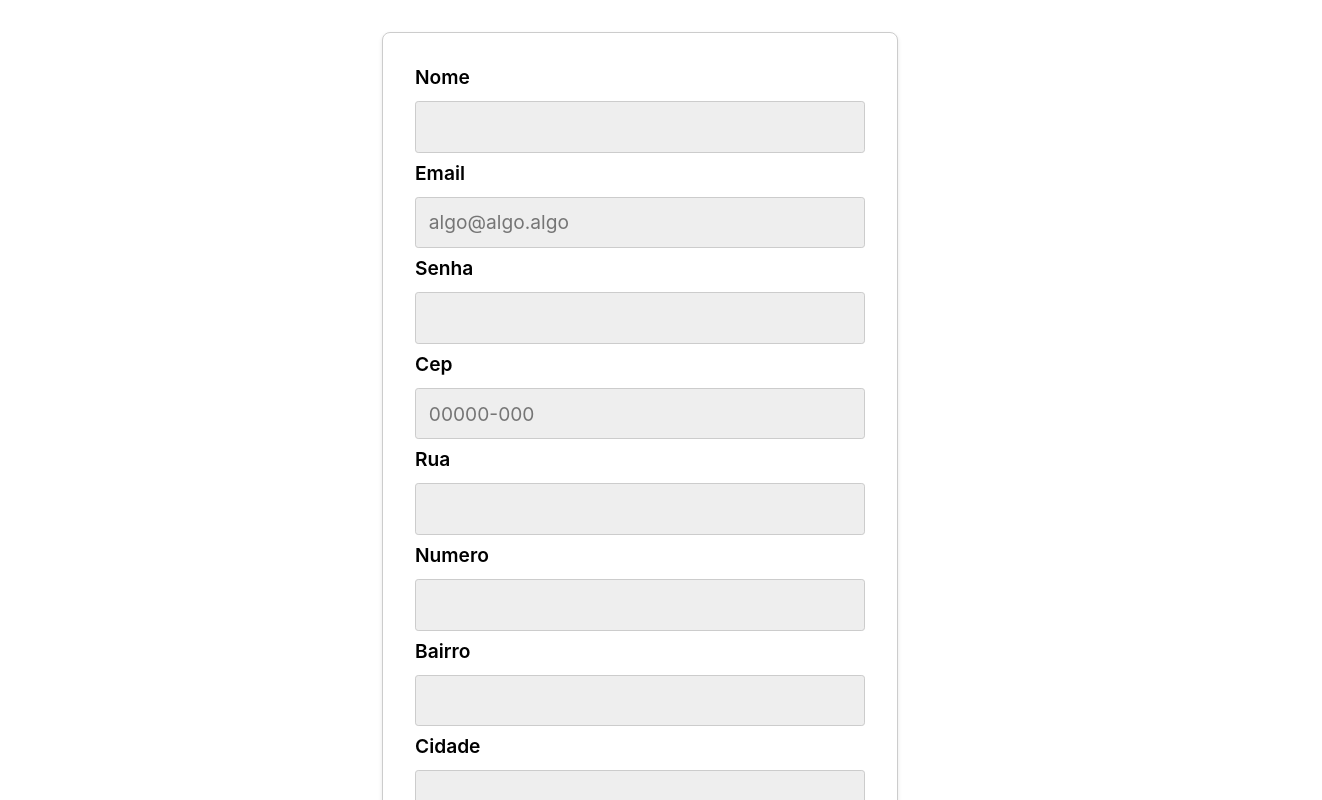
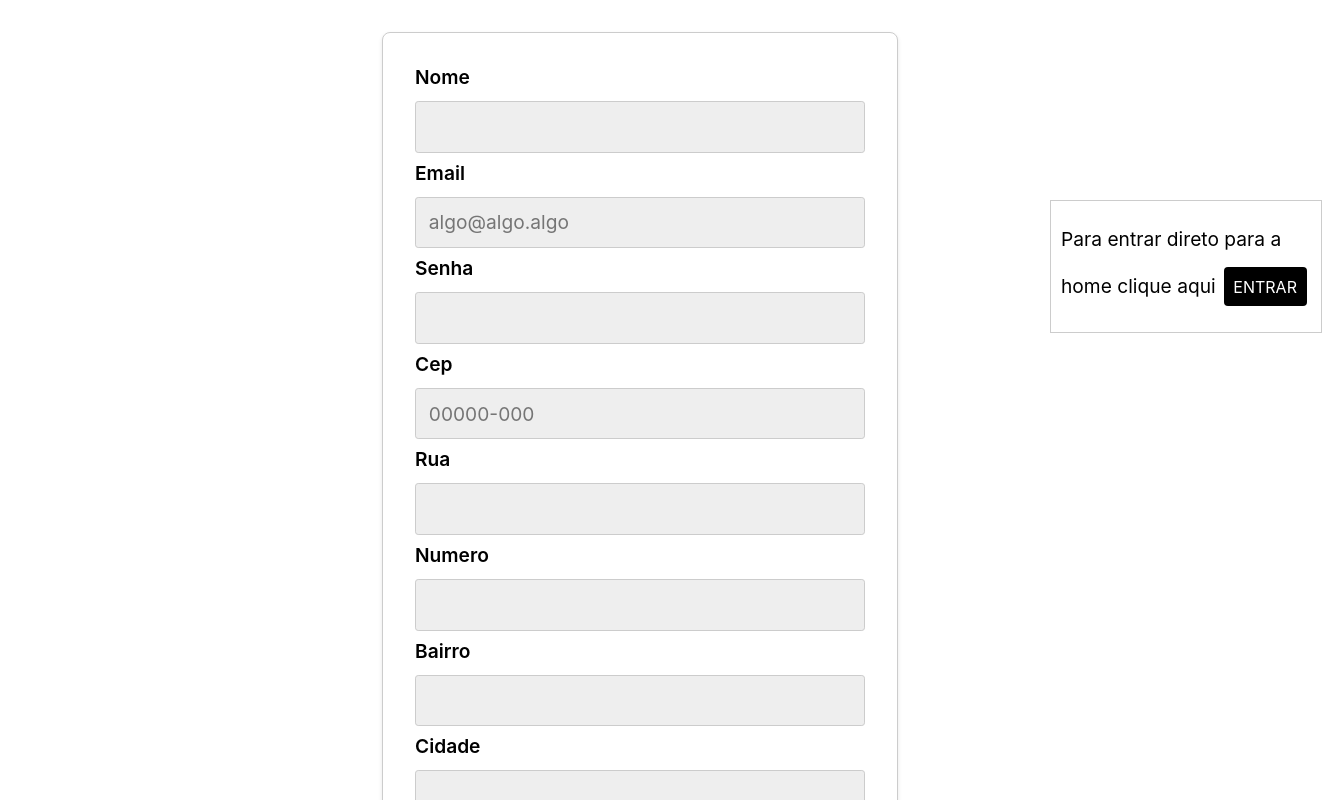
Before and after one commit to jonathanbardanca/exercicio-react, a React (Vite) app: page / in a window 1280 px wide. Shown: the top 800 px of the page, 1322 px wide, since content can reach past the window. Built offline with nearby package versions, Linux system fonts and the light colour scheme.

Commit message:
adicionado botao no form para entrar direto para home

```diff
--- a/src/components/Form.jsx
+++ b/src/components/Form.jsx
@@ -94,6 +94,13 @@ const Form = () => {
         <button type="submit">Enviar</button>
       </form>
 
+      <span className={styles.Span}>
+        <p>
+          Para entrar direto para a home clique aqui
+          <button type="button" onClick={() => navigate('/Home')}>ENTRAR</button>
+        </p>
+      </span>
+
       <dialog ref={dialogRef} style={{ border: "none", padding: "1rem" }}>
         <p>Formulário enviado com sucesso!</p>
       </dialog>
--- a/src/styles/Form.module.css
+++ b/src/styles/Form.module.css
@@ -10,6 +10,7 @@
   display: flex;
   flex-direction: column;
   gap: 0.5rem;
+  position: relative;
 }
 
 .form button {
@@ -58,3 +59,24 @@
   background: white;
   box-shadow: 0 0 0 3px rgba(173, 223, 255, 0.5);
 }
+
+.Span {
+  border: 1px solid #ccc;
+  width: 250px;
+  position: absolute;
+  top: 200px;
+  left: 1050px;
+  padding: 10px;
+}
+
+.Span button {
+  margin: 1rem 0 0 0.5rem;
+  padding: 0.6rem;
+  background: #000;
+  color: #fff;
+  border: none;
+  border-radius: 4px;
+  font-size: 1rem;
+  cursor: pointer;
+  transition: opacity 0.2s;
+}
```
